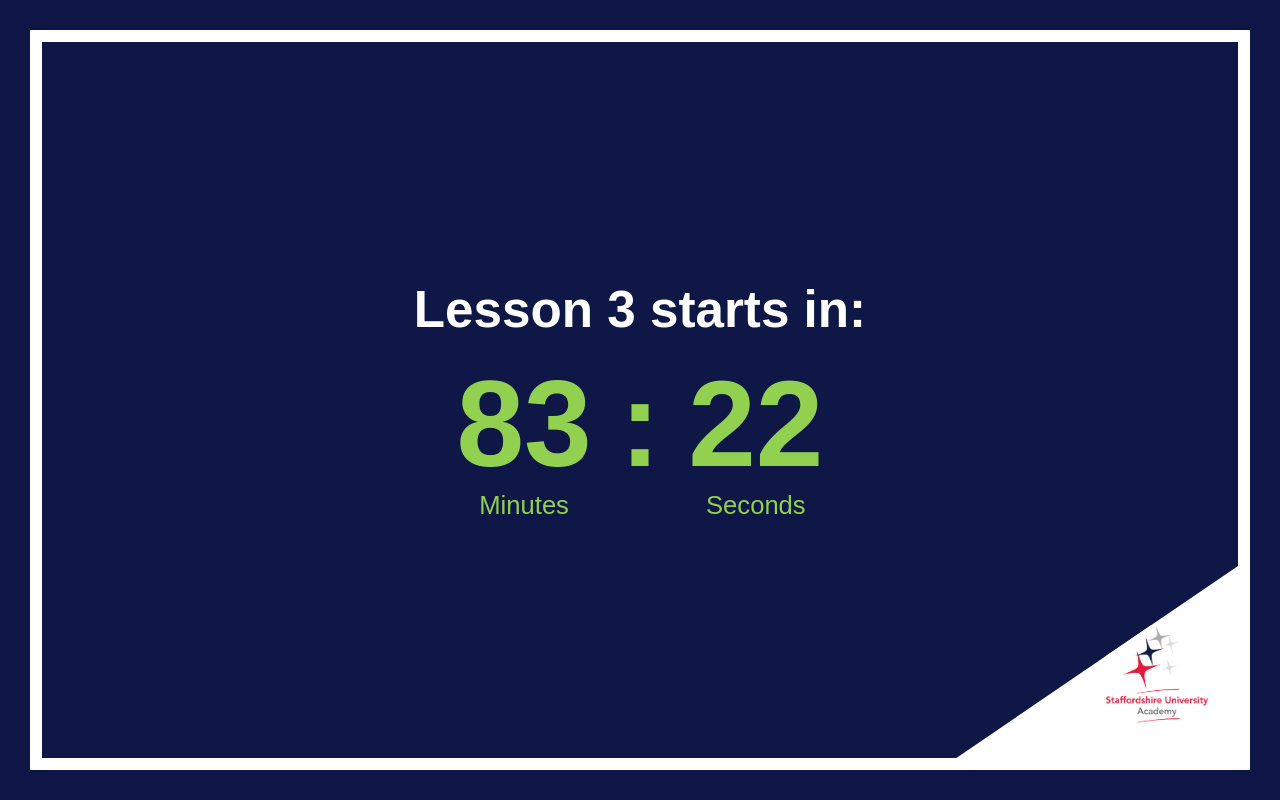
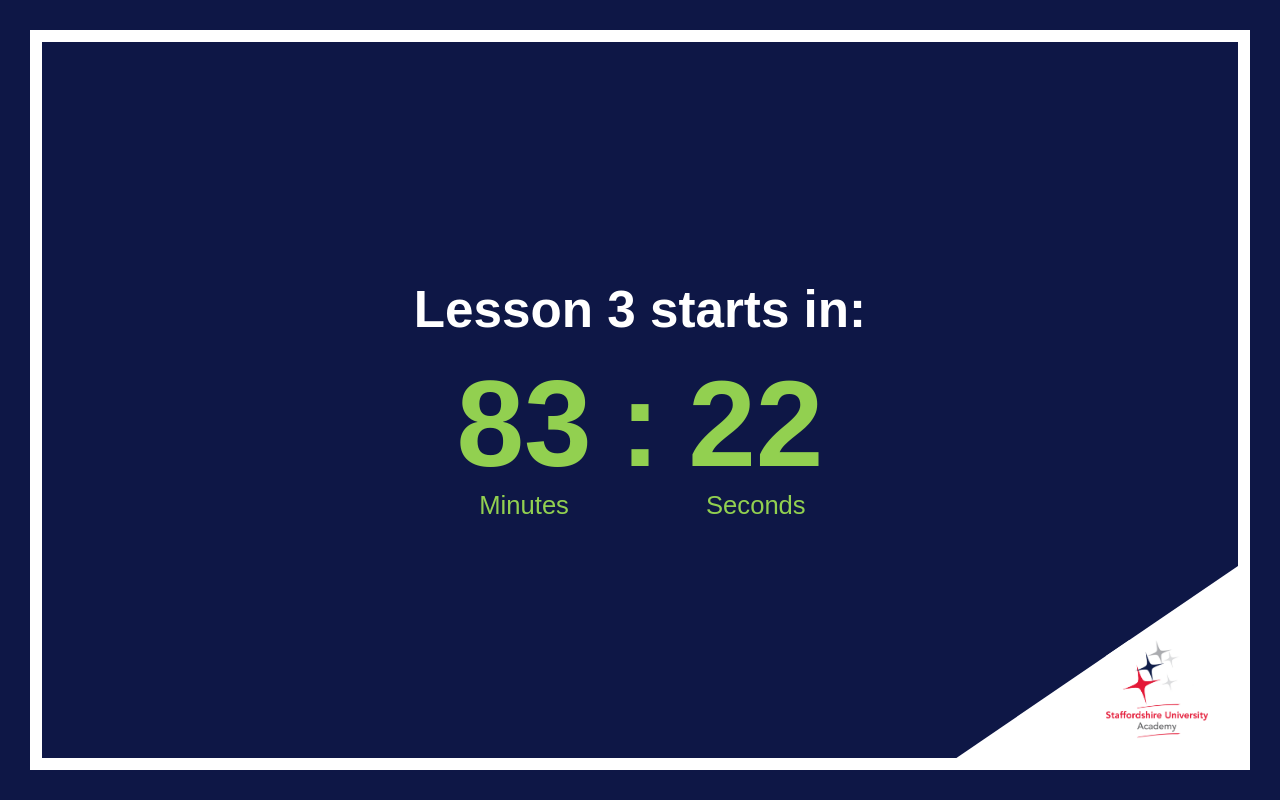
Before and after one commit to SUA4005/SUA4005.github.io, a plain HTML site: page Lesson 3 Clock Timer.html in a window 1280 px wide. Drawn offline with Linux system fonts and the light colour scheme.

Commit message:
Update Lesson 3 Clock Timer.html

```diff
--- a/Lesson 3 Clock Timer.html
+++ b/Lesson 3 Clock Timer.html
@@ -104,7 +104,7 @@
     .logo-triangle img {
         max-width: 8vw;
         height: auto;
-        margin-bottom: 5px;
+        margin-bottom: -0.8vw;
     }
 </style>
 </head>
```
